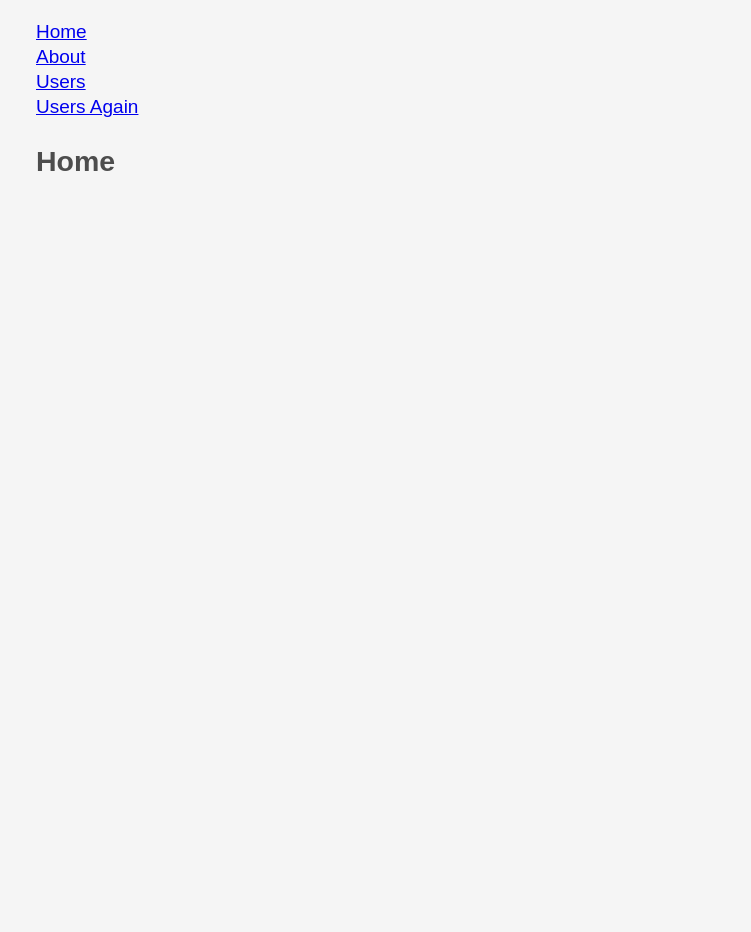
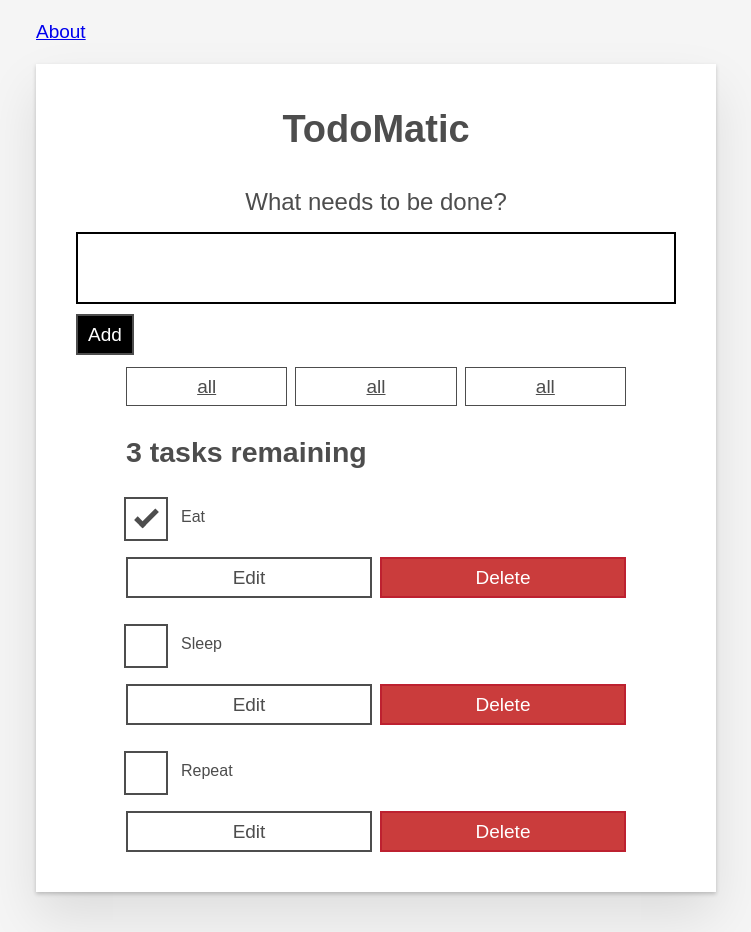
Before and after one commit to rufai/moof, a React (Create React App) app: page / in a window 1280 px wide. Shown: the whole page, without its empty margins (264-1015 px from the left). Before the commit the page ends 800 px from the top, so only its background shows below. Built offline with nearby package versions, Linux system fonts and the light colour scheme.

Commit message:
removed extra routes from app

```diff
--- a/src/App.js
+++ b/src/App.js
@@ -17,32 +17,21 @@ export default function App(props) {
       <div>
         <nav>
           <ul>
-            <li>
-              <Link to="/">Home</Link>
-            </li>
+
             <li>
               <Link to="/about">About</Link>
             </li>
-            <li>
-              <Link to="/users">Users</Link>
-            </li>
-            <li>
-              <Link to="/users">Users Again</Link>
-            </li>
+
+
           </ul>
         </nav>
 
         {/* A <Switch> looks through its children <Route>s and
             renders the first one that matches the current URL. */}
         <Switch>
-          <Route path="/about">
-          <About task={props.tasks} />
-          </Route>
-          <Route path="/users">
-            <Users />
-          </Route>
+
           <Route path="/">
-            <Home />
+            <About task={props.tasks} />
           </Route>
         </Switch>
       </div>
```
Also changed, not shown: 19 other files (tests, documents, lock files or other folders).
